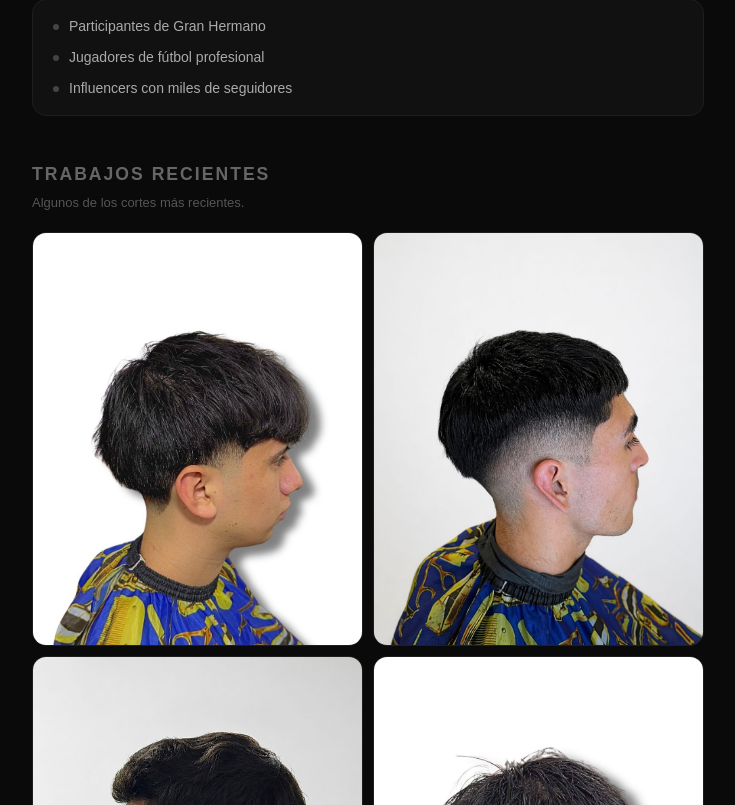
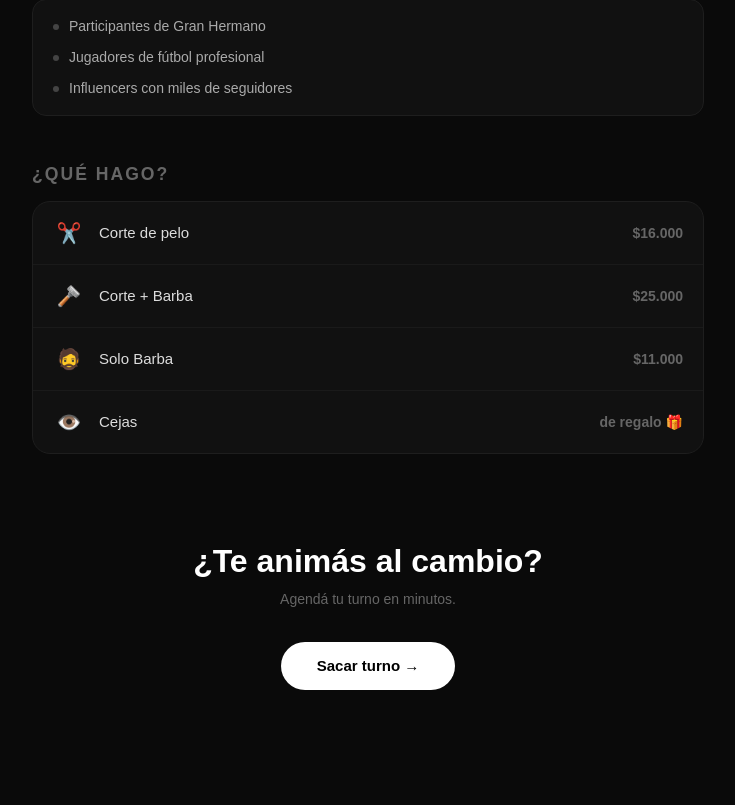
Before and after one commit to Alquita/sistema_turnos_barberia, a Next.js app: page /conoceme in a window 1280 px wide. Shown: the part 1395-2200 px from the top of the page, without its empty margins (272-1007 px from the left). Built offline with nearby package versions, Linux system fonts and the light colour scheme.

Commit message:
se borro la parte de cortes en conoceme

```diff
--- a/app/conoceme/page.jsx
+++ b/app/conoceme/page.jsx
@@ -95,19 +95,6 @@ export default function Conoceme() {
         </div>
       </section>
 
-      {/* GALERIA CORTES */}
-      <section className={styles.section}>
-        <h2 className={styles.sectionTitle}>Trabajos recientes</h2>
-        <p className={styles.sectionSub}>Algunos de los cortes más recientes.</p>
-        <div className={styles.galeriaGrid}>
-          {['/img/corte1.jpeg', '/img/corte2.jpeg', '/img/corte3.jpeg', '/img/corte4.jpeg'].map((src, i) => (
-            <div key={i} className={styles.galeriaItem}>
-              <img src={src} alt={`Corte ${i + 1}`} className={styles.galeriaImg} />
-            </div>
-          ))}
-        </div>
-      </section>
-
       {/* SERVICIOS */}
       <section className={styles.section}>
         <h2 className={styles.sectionTitle}>¿Qué hago?</h2>
```
